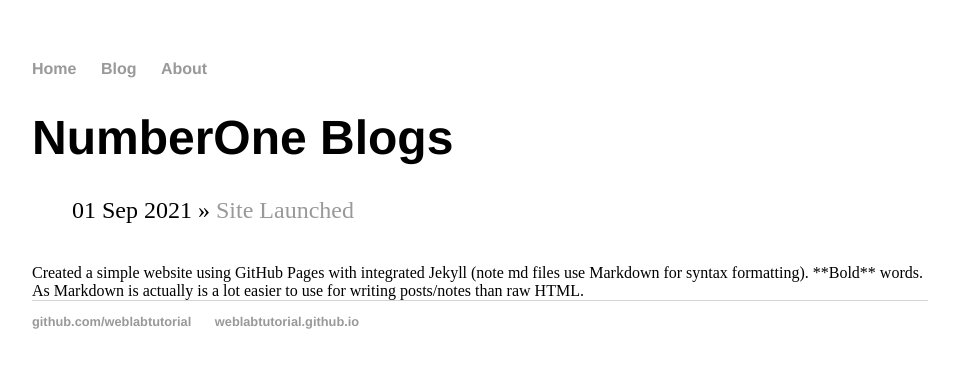
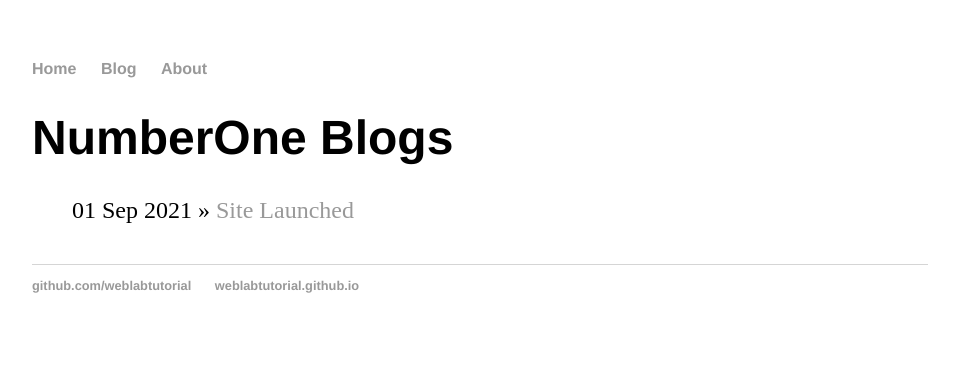
Before and after one commit to oh2001/oh2001.github.io, a Jekyll site: the page built from blog/index.html, in a window 1280 px wide. Shown: the top 368 px of the page, without its empty margins (160-1119 px from the left). Built offline with Jekyll 4.4.1, drawn with Linux system fonts in a browser that asks for light colours.

Commit message:
Update index.html

```diff
--- a/blog/index.html
+++ b/blog/index.html
@@ -10,6 +10,3 @@ title: Web Programming Page
  post.title }}</a></li>
            {% endfor %}
           </ul>
-Created a simple website using GitHub Pages with integrated Jekyll (note md files use Markdown for syntax
-formatting). **Bold** words. As Markdown is actually is a lot easier to use for writing posts/notes than raw
-HTML.
```
